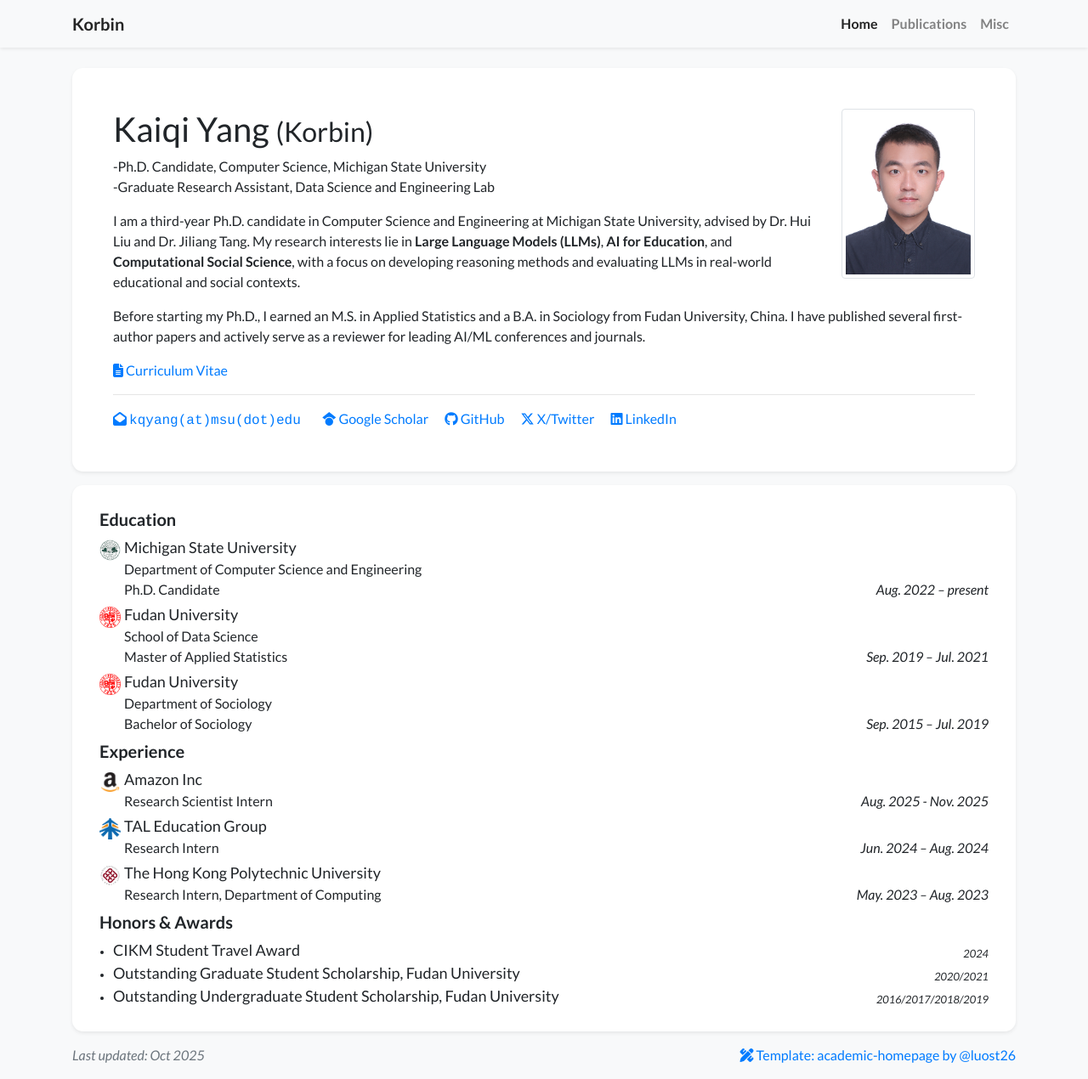
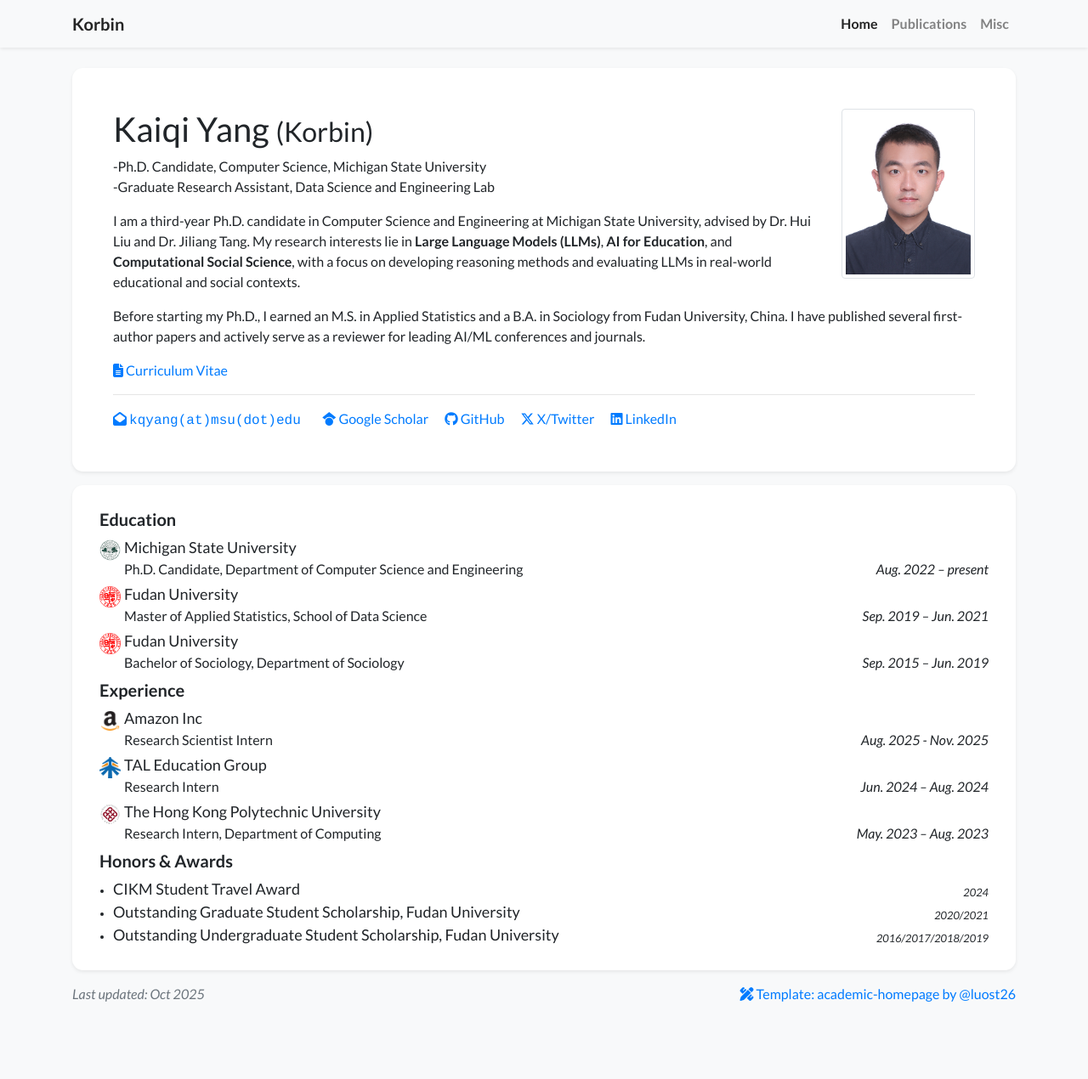
Before and after one commit to KorbinY/korbiny.github.io, a Jekyll site: the page built from index.html, in a window 1280 px wide and 1270 px high. Shown: the whole window at 85% size. Built offline with Jekyll 4.4.1, drawn with Linux system fonts in a browser that asks for light colours; nearby versions of some CDN libraries; a style sheet for code colours, icons or effects is not loaded.

Commit message:
Update Education

```diff
--- a/_data/profile.yml
+++ b/_data/profile.yml
@@ -44,26 +44,21 @@ education:
 - name: Michigan State University
   logo: /assets/images/badges/michigan-state-logo-png-transparent.png
   logo_size: 25px
-  position: >-
-    Department of Computer Science and Engineering <br/>
-    Ph.D. Candidate
+  position: Ph.D. Candidate, Department of Computer Science and Engineering
+
   date: Aug. 2022 – present
 
 - name: Fudan University
   logo: /assets/images/badges/fudan-logo-png-transparent.png
   logo_size: 25px
-  position: >-
-    School of Data Science <br/>
-    Master of Applied Statistics
-  date: Sep. 2019 – Jul. 2021
+  position: Master of Applied Statistics, School of Data Science <br/>
+  date: Sep. 2019 – Jun. 2021
 
 - name: Fudan University
   logo: /assets/images/badges/fudan-logo-png-transparent.png
   logo_size: 25px
-  position: >-
-    Department of Sociology <br/>
-    Bachelor of Sociology
-  date: Sep. 2015 – Jul. 2019
+  position: Bachelor of Sociology, Department of Sociology <br/>
+  date: Sep. 2015 – Jun. 2019
 
 
 experience:
```
